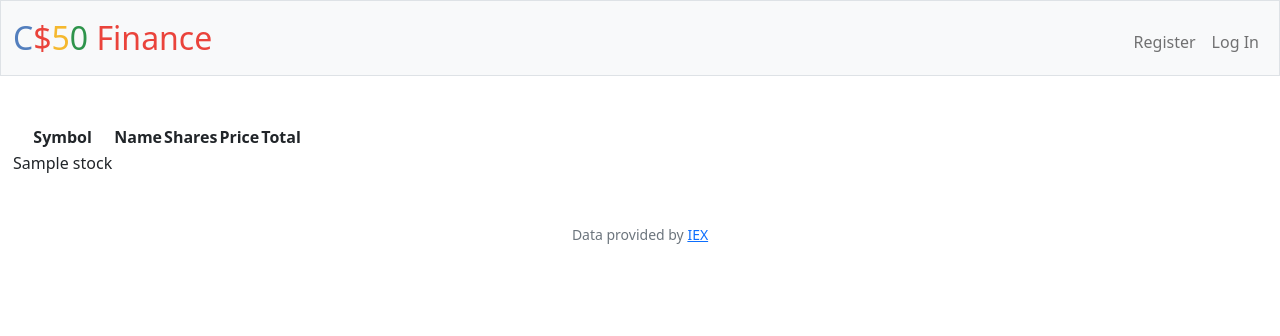
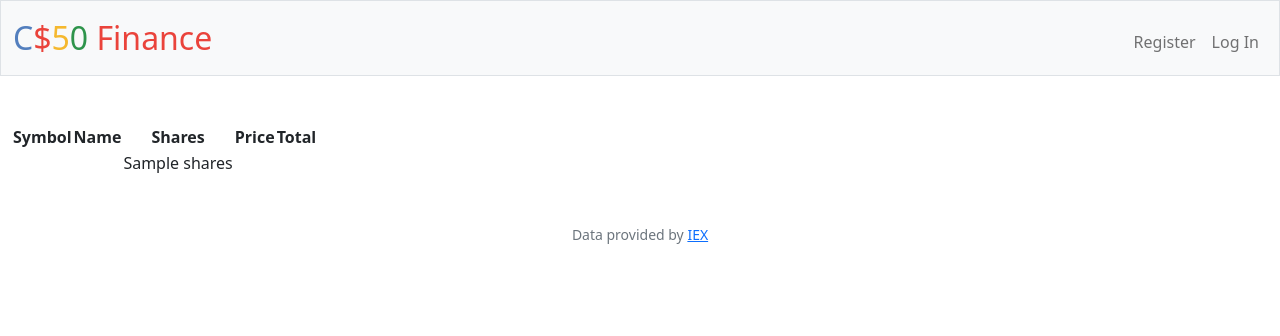
Before and after one commit to fruitiecutiepie/code50-104437268, a Flask app: template pset9/finance/templates/index.html in a window 1280 px wide. Shown: the top 336 px of the page. Run offline with Flask 2, Linux system fonts and the light colour scheme; the template is opened without the code that fills it: most values are stand-ins (such as "Sample title", 1, 10 or a date in 2020); some libraries are stand-ins or nearby versions.

Commit message:
Sun, Aug 21, 2022, 1:54 PM +00:00

```diff
--- a/pset9/finance/templates/index.html
+++ b/pset9/finance/templates/index.html
@@ -14,8 +14,13 @@
             <th>Total</th>
         </tr>
         {% for stock in portfolios %}
+        {% set quote = lookup(stock["symbol"]) %}
         <tr>
-            <td>{{ stock[]}}</td>
+            <td>{{ quote["symbol"] }}</td>
+            <td>{{ quote["name"] }}</td>
+            <td>{{ stock["shares"] }}</td>
+            <td>{{ quote["price"] }}</td>
+            <td>{{ quote["price"] * stock["shares"] }}</td>
         </tr>
         {% endfor %}
     </table>
```
